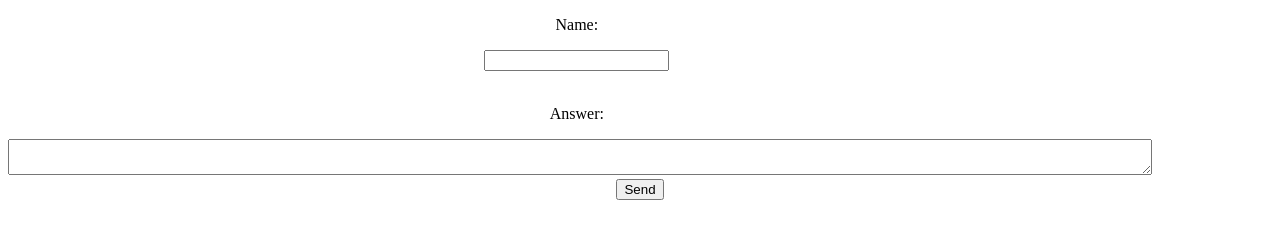
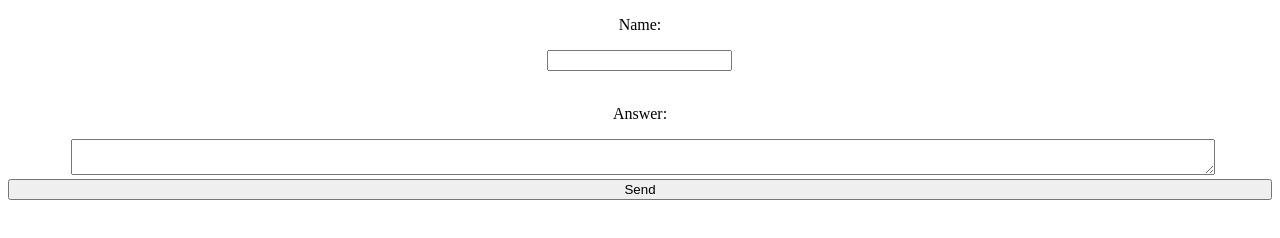
Before and after one commit to Harvelon365/QuizAnswers, a plain HTML site: page index.html in a window 1280 px wide. Drawn offline with Linux system fonts and the light colour scheme.

Commit message:
Update index.html

```diff
--- a/index.html
+++ b/index.html
@@ -11,12 +11,12 @@
   action="https://formspree.io/f/mbjqadqa"
   method="POST"
 >
-  <div style="text-align: center; width: 90%; height: 30%; align-self: center;">
+  <div style="text-align: center; width: 90%; height: 30%; padding-left: 5%;">
     <p>Name:</p>
     <input name="_name">
   </div>
   <br>
-  <div style="text-align: center; width: 90%; height: 60%; align-self: center;">
+  <div style="text-align: center; width: 90%; height: 60%; padding-left: 5%;">
     <p>Answer:</p>
     <textarea name="message" style="width: 100%; height: 75%;"></textarea>
   </div>
@@ -24,7 +24,7 @@
   <!-- your other form fields go here -->
 
   <div style="text-align: center; width: 100%; height: 10%;">
-    <button type="submit">Send</button>
+    <button type="submit" style="width: 100%; height: 100%;">Send</button>
   </div>
 </form>
 </body>
```
